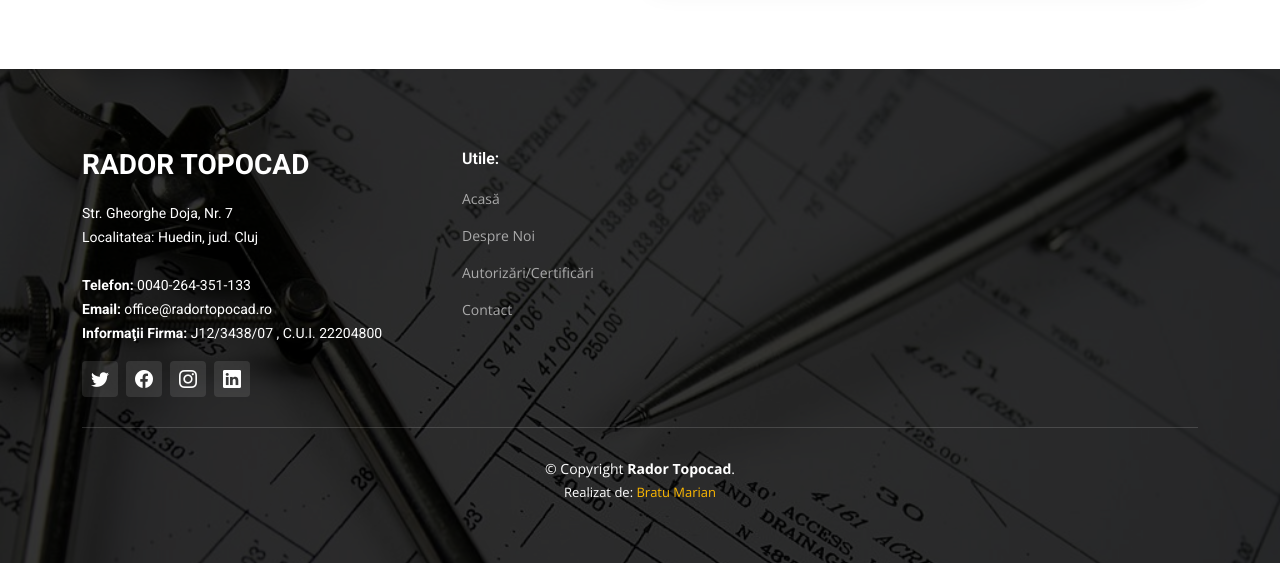
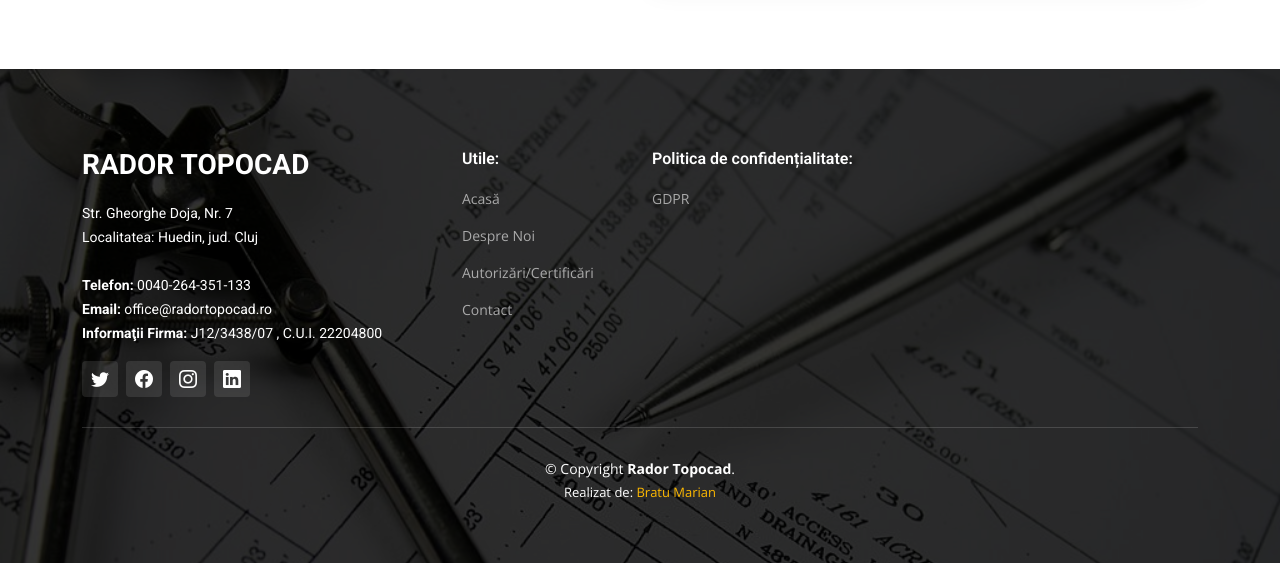
Before and after one commit to Ma-Ri7/rador-topocad, a plain HTML site: page contact.html in a window 1280 px wide. Shown: the part 997-1560 px from the top of the page. Drawn offline with nearby package versions, Linux system fonts and the light colour scheme.

Commit message:
Update contact.html

```diff
--- a/contact.html
+++ b/contact.html
@@ -185,6 +185,14 @@
             <li><a href="index.html#autorizari">Autorizări/Certificări</a></li>
             <li><a href="contact.html">Contact</a></li>
 
+
+          </ul>
+        </div>
+
+        <div class="col-lg-3 col-md-3 footer-links">
+          <h4>Politica de confidențialitate:</h4>
+          <ul>
+            <li><a href="cookie.html">GDPR</a></li>
           </ul>
         </div><!-- End footer links column-->
 
```
